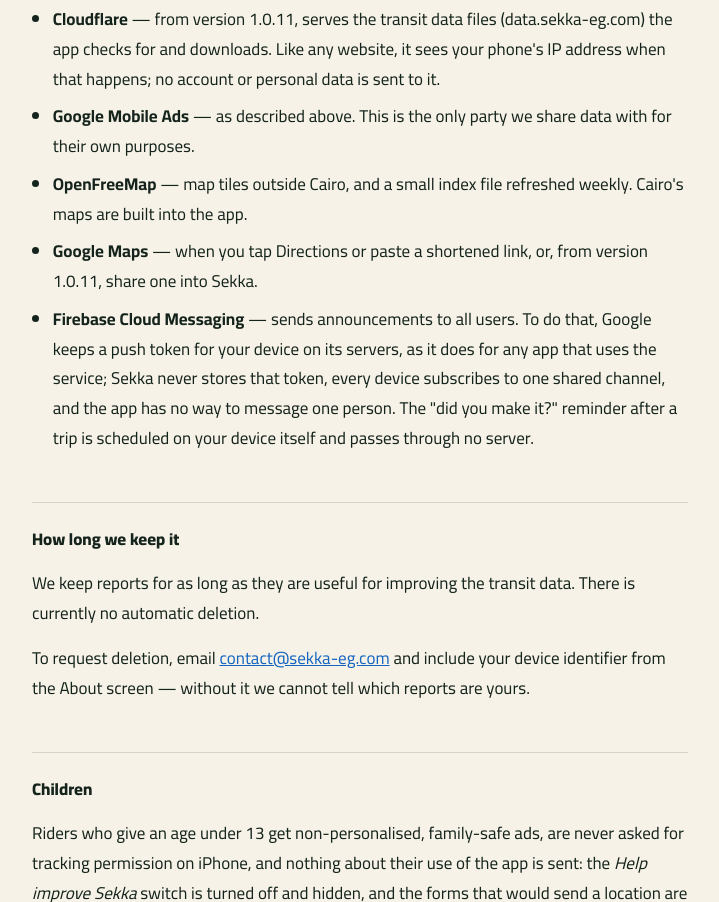
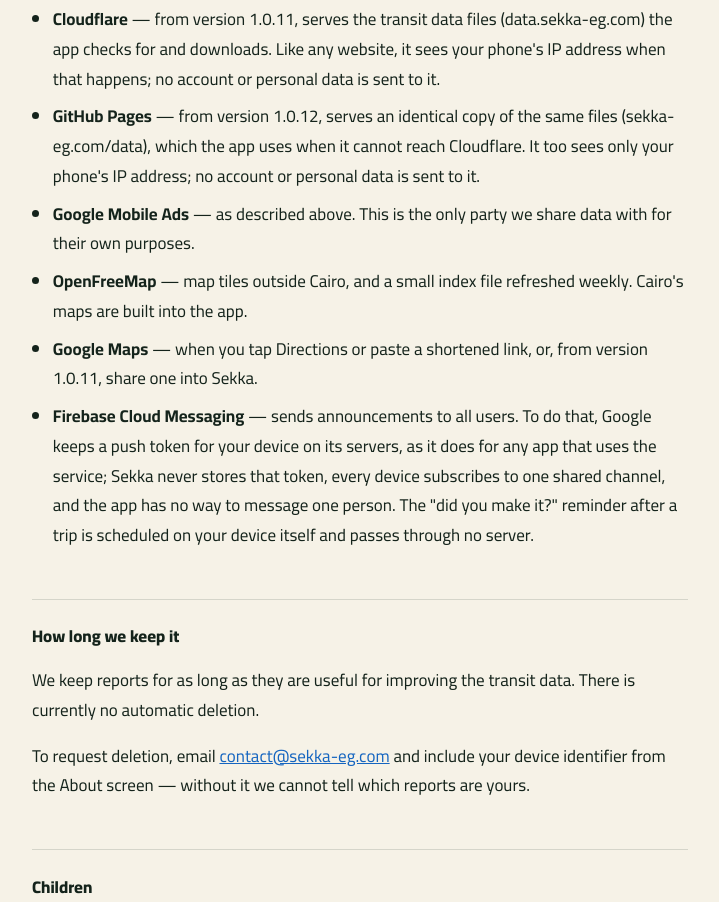
Before and after one commit to EliaAmir/sekka-website, a plain HTML site: page privacy/index.html in a window 1280 px wide. Shown: the part 5284-6186 px from the top of the page, without its empty margins (280-999 px from the left). Drawn offline with Linux system fonts and the light colour scheme.

Commit message:
policy: the transit data files are also served from GitHub Pages (sekka-eg.com/data), used when the app cannot reach Cloudflare — from 1.0.12

```diff
--- a/privacy/index.html
+++ b/privacy/index.html
@@ -221,6 +221,7 @@
   <ul>
     <li><strong>Google Firebase</strong> — يخزّن ما يرسله التطبيق ويعالجه نيابةً عنا. وفي الإصدارات السابقة للإصدار 1.0.11 كان يوصّل أيضًا تحديثات بيانات المواصلات.</li>
     <li><strong>Cloudflare</strong> — من الإصدار 1.0.11، يستضيف ملفات بيانات المواصلات (data.sekka-eg.com) التي يتحقق منها التطبيق ويحمّلها. عند ذلك يصل إلى Cloudflare عنوان IP الخاص بهاتفك، كما يحدث مع أي موقع إلكتروني؛ ولا يُرسل إليه أي حساب أو بيانات شخصية.</li>
+    <li><strong>GitHub Pages</strong> — من الإصدار 1.0.12، يستضيف نسخة مطابقة من نفس الملفات (sekka-eg.com/data) يستخدمها التطبيق عندما لا يصل إلى Cloudflare. ويصل إليه كذلك عنوان IP الخاص بهاتفك فقط؛ ولا يُرسل إليه أي حساب أو بيانات شخصية.</li>
     <li><strong>Google Mobile Ads</strong> — كما هو موضّح أعلاه. هذه هي الجهة الوحيدة التي نشارك معها بيانات لأغراضها الخاصة.</li>
     <li><strong>OpenFreeMap</strong> — خرائط المناطق خارج القاهرة، وملف فهرس صغير يُحدَّث أسبوعيًا. خرائط القاهرة مضمّنة في التطبيق.</li>
     <li><strong>Google Maps</strong> — عند الضغط على «الاتجاهات» أو لصق رابط مختصر، أو مشاركته مع سكة من الإصدار 1.0.11.</li>
@@ -312,6 +313,7 @@
   <ul>
     <li><strong>Google Firebase</strong> — stores what the app sends, processing it on our behalf. In versions before 1.0.11 it also delivered transit data updates.</li>
     <li><strong>Cloudflare</strong> — from version 1.0.11, serves the transit data files (data.sekka-eg.com) the app checks for and downloads. Like any website, it sees your phone's IP address when that happens; no account or personal data is sent to it.</li>
+    <li><strong>GitHub Pages</strong> — from version 1.0.12, serves an identical copy of the same files (sekka-eg.com/data), which the app uses when it cannot reach Cloudflare. It too sees only your phone's IP address; no account or personal data is sent to it.</li>
     <li><strong>Google Mobile Ads</strong> — as described above. This is the only party we share data with for their own purposes.</li>
     <li><strong>OpenFreeMap</strong> — map tiles outside Cairo, and a small index file refreshed weekly. Cairo's maps are built into the app.</li>
     <li><strong>Google Maps</strong> — when you tap Directions or paste a shortened link, or, from version 1.0.11, share one into Sekka.</li>
```
